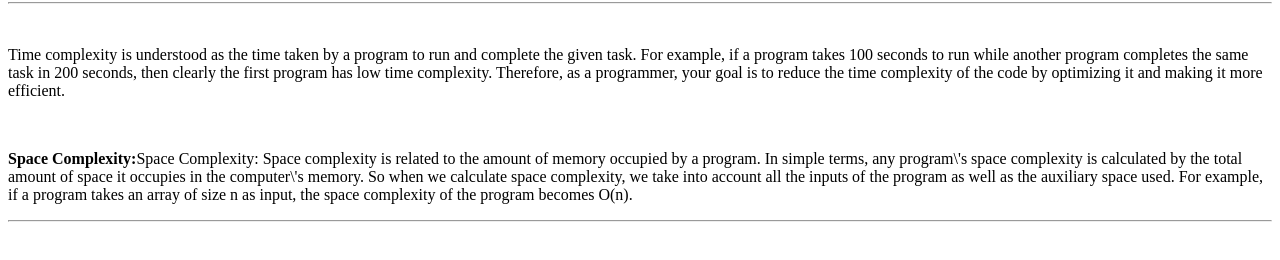
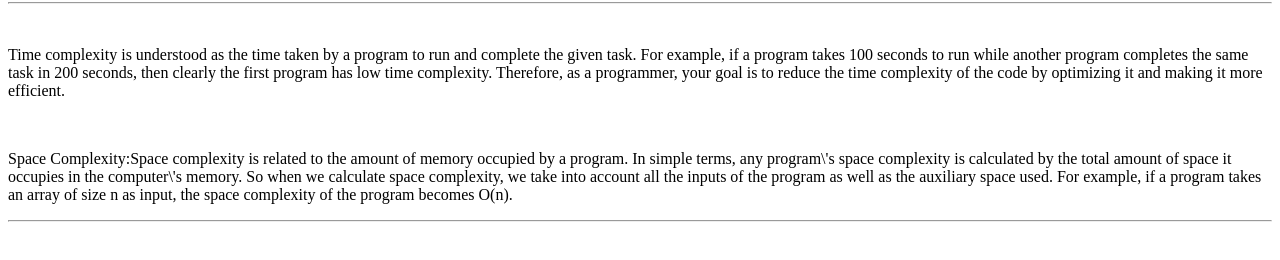
Before and after one commit to acciojob/time-and-space-complexity-PuliKarthik, a website: page main.html in a window 1280 px wide. Shown: the part 78-338 px from the top of the page. Drawn offline with Linux system fonts and the light colour scheme.

Commit message:
created a submission

```diff
--- a/main.html
+++ b/main.html
@@ -12,7 +12,7 @@
 	<br>
 	<p>Time complexity is understood as the time taken by a program to run and complete the given task. For example, if a program takes 100 seconds to run while another program completes the same task in 200 seconds, then clearly the first program has low time complexity. Therefore, as a programmer, your goal is to reduce the time complexity of the code by optimizing it and making it more efficient.</p>
      <br>
-       <p><b>Space Complexity:</b>Space Complexity: Space complexity is related to the amount of memory occupied by a program. In simple terms, any program\'s space complexity is calculated by the total amount of space it occupies in the computer\'s memory. So when we calculate space complexity, we take into account all the inputs of the program as well as the auxiliary space used. For example, if a program takes an array of size n as input, the space complexity of the program becomes O(n).</p>
+       <p>Space Complexity:Space complexity is related to the amount of memory occupied by a program. In simple terms, any program\'s space complexity is calculated by the total amount of space it occupies in the computer\'s memory. So when we calculate space complexity, we take into account all the inputs of the program as well as the auxiliary space used. For example, if a program takes an array of size n as input, the space complexity of the program becomes O(n).</p>
 <hr>
 </body>
 
```
